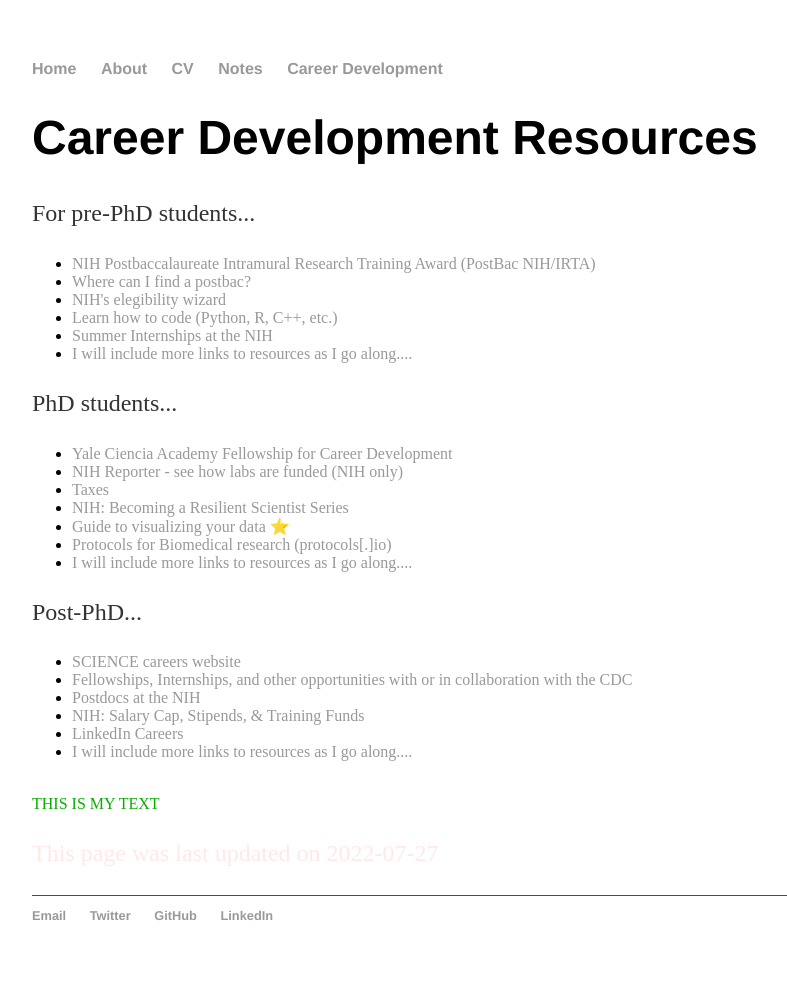
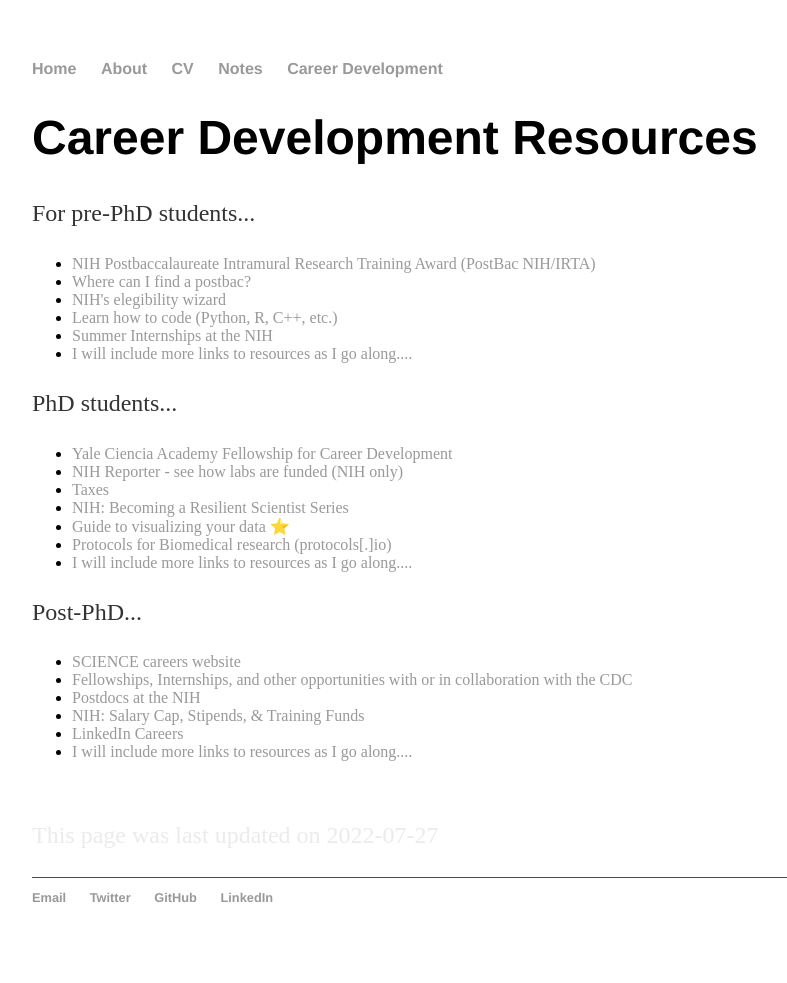
Before and after one commit to haddocksoto/haddocksoto.github.io, a Jekyll site: the page built from career/index.html, in a window 1280 px wide. Shown: the whole page, without its empty margins (160-947 px from the left). Built offline with Jekyll 4.4.1, drawn with Linux system fonts in a browser that asks for light colours.

Commit message:
Update index.html

```diff
--- a/career/index.html
+++ b/career/index.html
@@ -51,8 +51,7 @@
 
 
 <br>
-<html><font color=\"black\" face=\"arial\" size=\"4\">THIS IS MY TEXT</font></html>
 
-<p style="color:rgba(255, 0, 0, 0.09);">
+<p style="color:rgba(60, 60, 60, 0.1);">
 This page was last updated on 2022-07-27
 </p>
```
